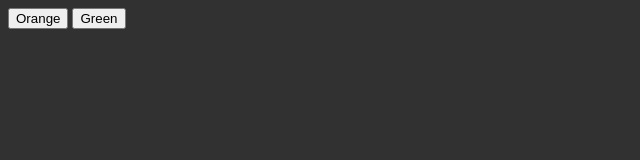
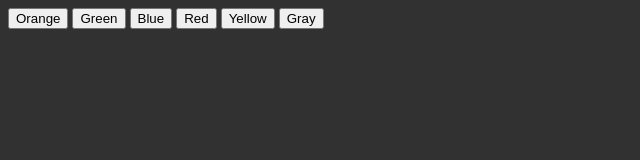
Before and after one commit to Vikash-thak12/Java-Script, a plain HTML site: page closure/index.html in a window 1280 px wide. Shown: the whole page, without its empty margins (0-640 px from the left). Drawn offline with Linux system fonts and the light colour scheme.

Commit message:
some little changes in closure function

```diff
--- a/closure/index.html
+++ b/closure/index.html
@@ -10,6 +10,10 @@
 <body bgcolor="#313131">
     <button id="orange">Orange</button>
     <button id="green">Green</button>
+    <button id="blue">Blue</button>
+    <button id="red">Red</button>
+    <button id="yellow">Yellow</button>
+    <button id="gray">Gray</button>
 
 </body>
 <!-- <script>
@@ -31,12 +35,16 @@
 <script>
 
     function colorchange(color) {
-        return function(){
+        return function() {
             document.body.style.backgroundColor = `${color}`;
         }
     }
+    document.querySelector("#gray").onclick = colorchange("gray");
     document.querySelector("#orange").onclick = colorchange("orange");
+    document.querySelector("#yellow").onclick = colorchange("yellow");
+    document.querySelector("#blue").onclick = colorchange("blue");
     document.querySelector("#green").onclick = colorchange("Green");
+    document.querySelector("#red").onclick = colorchange("red");
 
 </script>
 
```
